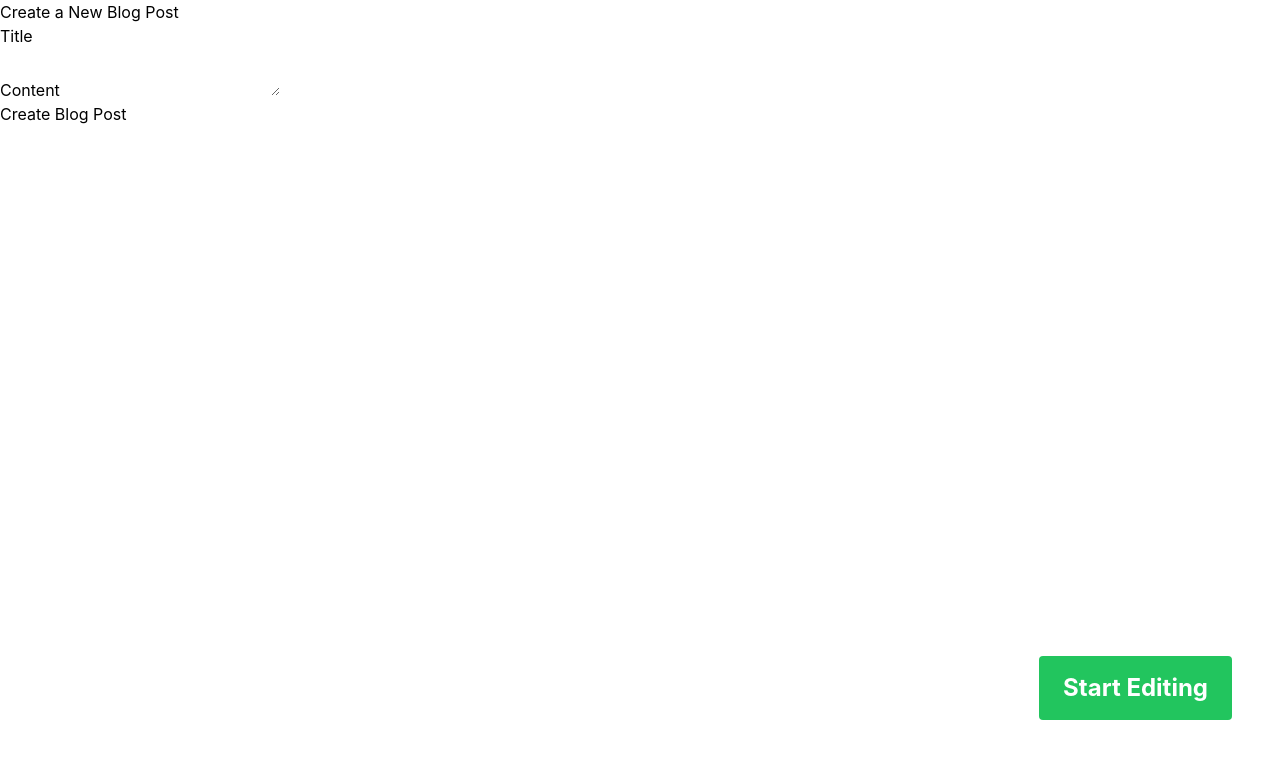
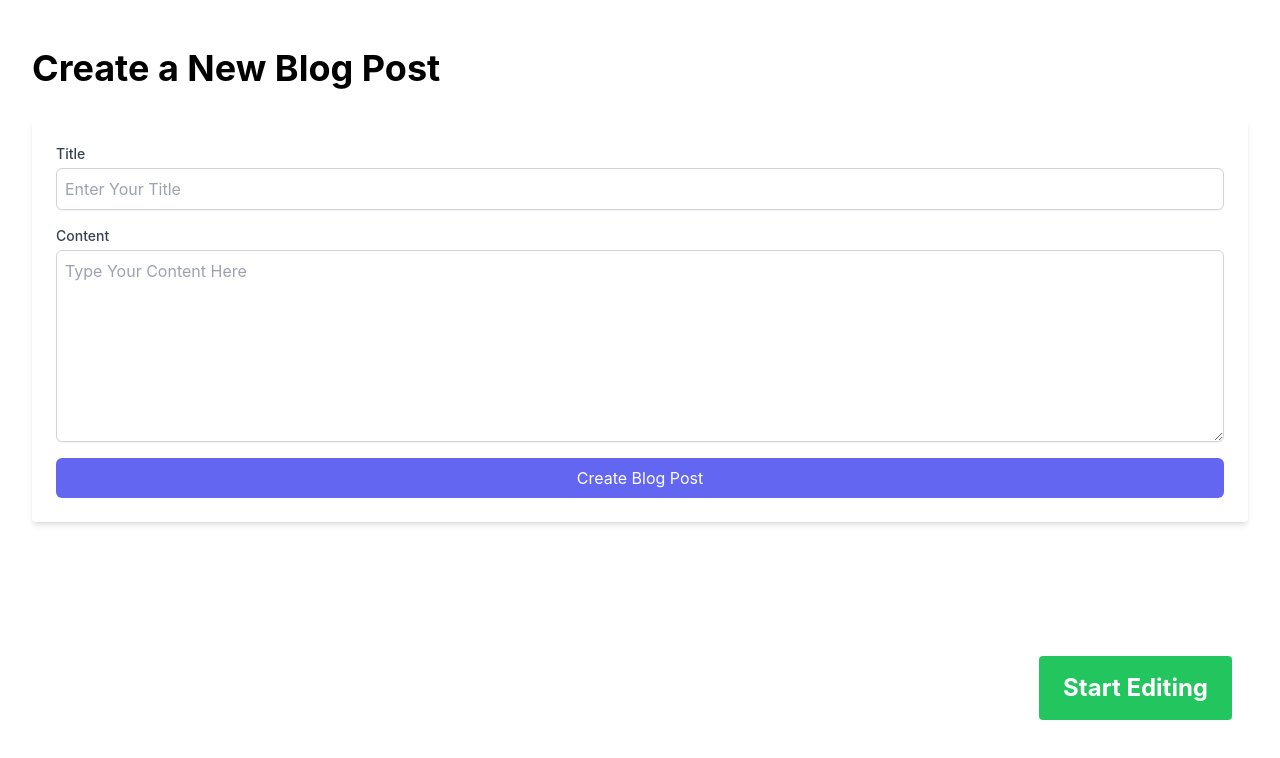
Before and after one commit to wesleyting/staticblogr, a React (Create React App) app: page /create-post in a window 1280 px wide. Shown: the top 758 px of the page. Built offline with nearby package versions, Linux system fonts and the light colour scheme; no server answers.

Commit message:
Create blog post styling

```diff
--- a/src/components/CreateBlogPostForm.js
+++ b/src/components/CreateBlogPostForm.js
@@ -21,25 +21,44 @@ function CreateBlogPost({ apiUrl, onSuccess }) {
   };
 
   return (
-    <form onSubmit={handleSubmit}>
+    <form onSubmit={handleSubmit} className="space-y-4">
       <div>
-        <label htmlFor="title">Title</label>
+        <label
+          htmlFor="title"
+          className="block text-sm font-medium text-gray-700"
+        >
+          Title
+        </label>
         <input
           type="text"
           id="title"
           value={title}
           onChange={(e) => setTitle(e.target.value)}
+          placeholder="Enter Your Title"
+          className="mt-1 block w-full p-2 bg-white rounded-md border border-gray-300 shadow-sm focus:border-indigo-300 focus:ring focus:ring-indigo-200 focus:ring-opacity-50"
         />
       </div>
       <div>
-        <label htmlFor="content">Content</label>
+        <label
+          htmlFor="content"
+          className="block text-sm font-medium text-gray-700"
+        >
+          Content
+        </label>
         <textarea
           id="content"
           value={content}
           onChange={(e) => setContent(e.target.value)}
+          placeholder="Type Your Content Here"
+          className="mt-1 block w-full h-48 p-2 bg-white rounded-md border border-gray-300 shadow-sm focus:border-indigo-300 focus:ring focus:ring-indigo-200 focus:ring-opacity-50"
         />
       </div>
-      <button type="submit">Create Blog Post</button>
+      <button
+        type="submit"
+        className="w-full px-3 py-2 text-white bg-indigo-500 rounded-md hover:bg-indigo-600"
+      >
+        Create Blog Post
+      </button>
     </form>
   );
 }
--- a/src/pages/CreatePostPage.js
+++ b/src/pages/CreatePostPage.js
@@ -10,12 +10,14 @@ function CreatePostPage({ apiUrl }) {
   };
 
   return (
-    <div>
-      <h1>Create a New Blog Post</h1>
-      <CreateBlogPost
-        apiUrl={apiUrl}
-        onSuccess={handleSuccessfulPostCreation}
-      />
+    <div className="max-w-7xl mx-auto mt-12 px-4 sm:px-6 lg:px-8">
+      <h1 className="text-4xl font-bold mb-8">Create a New Blog Post</h1>
+      <div className="bg-white shadow-md rounded p-6">
+        <CreateBlogPost
+          apiUrl={apiUrl}
+          onSuccess={handleSuccessfulPostCreation}
+        />
+      </div>
     </div>
   );
 }
```
